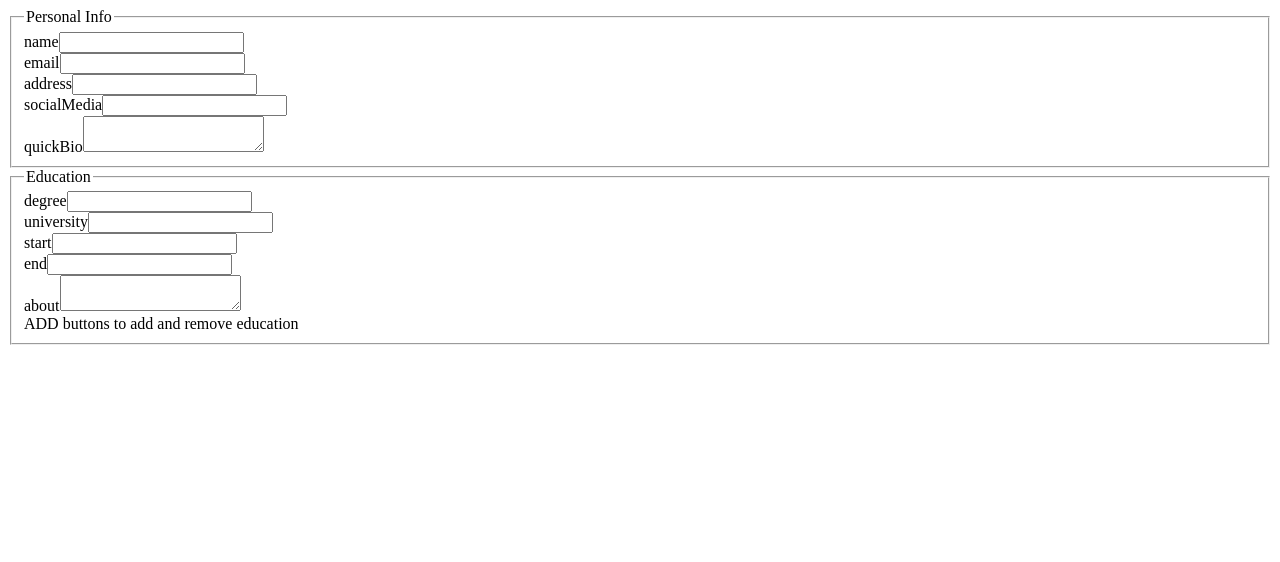
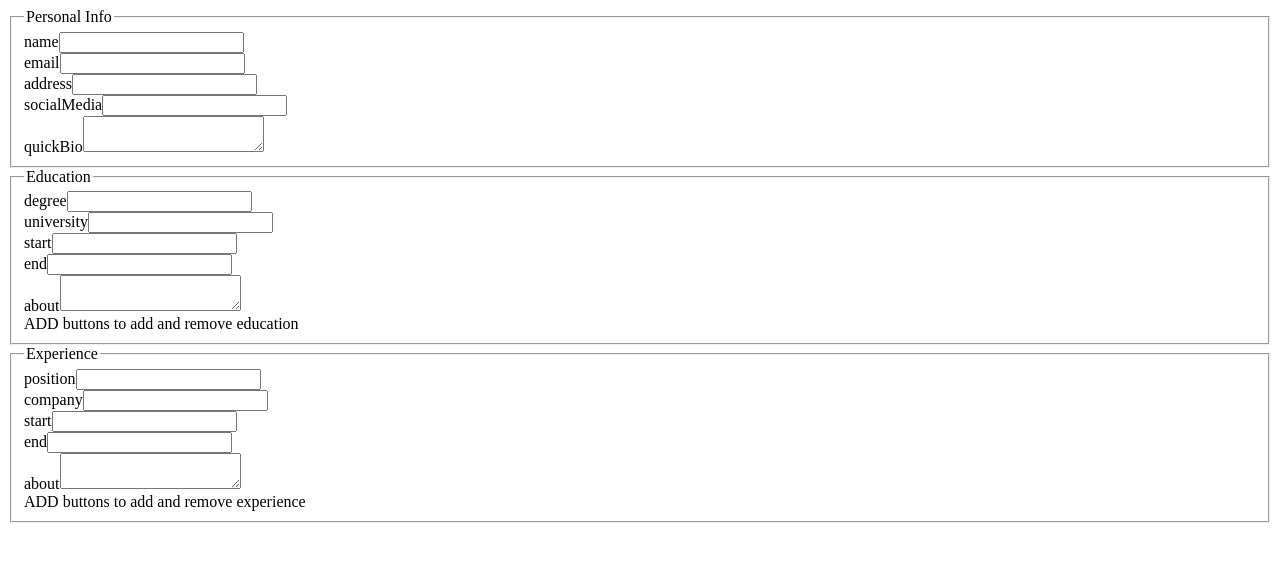
Before and after one commit to J-724/CV-Project, a React app: page / in a window 1280 px wide. Shown: the top 562 px of the page. Built offline with nearby package versions, Linux system fonts and the light colour scheme.

Commit message:
ChangeExperience added and working && some minor type changes

```diff
--- a/src/App.js
+++ b/src/App.js
@@ -18,16 +18,17 @@ class App extends React.Component {
           id: uniqid(),
         },
       ],
-      workExperience:[
+      experience:[
         {
           ...Experience,
+          id: uniqid(),
         }
       ],
 
     }
     this.ChangePersonalInfo = this.ChangePersonalInfo.bind(this);
     this.ChangeEducation = this.ChangeEducation.bind(this);
-    this.onChange = this.onChange.bind(this);
+    this.ChangeExperience = this.ChangeExperience.bind(this);
   }
 
   ChangePersonalInfo = (e) => {
@@ -61,9 +62,26 @@ class App extends React.Component {
                                   console.log(this.state.education);
   }
 
-  onChange = (category, id) => (event) => {
+  ChangeExperience = (id) => (event) => {
+    const { name, value } = event.target;
+    const newExpInfo = this.state.experience.map(item => {
+      if ( item.id === id) {
+        return {
+          ...item,
+          [name]: value,
+        }
+      }
+      return item;
+    });
+    this.setState({
+      experience: newExpInfo
+    });
+                                  console.log('Experience Change !!!');
+                                  console.log(id+' id');
+                                  console.log(this.state.experience);
+  }
 
-  }
+
 
   render() {
     return (
@@ -74,6 +92,7 @@ class App extends React.Component {
           experience={this.state.experience}
           ChangePersonalInfo={this.ChangePersonalInfo}
           ChangeEducation={this.ChangeEducation}
+          ChangeExperience={this.ChangeExperience}
         />
         <View
           personalInfo={this.state.personalInfo}
--- a/src/components/cvForm/Education.js
+++ b/src/components/cvForm/Education.js
@@ -28,7 +28,7 @@ class Education extends Component {
                 <TextInput
                     id={`${this.props.id}`}
                     value={this.props.degree}
-                    placeholder='degree'
+                    placeholder='Degree'
                     name='degree'
                     onChange={(e) => this.props.onChange(this.props.id, e)}
                 />
--- a/src/components/cvForm/Experience.js
+++ b/src/components/cvForm/Experience.js
@@ -3,58 +3,47 @@ import TextInput from './TextInput';
 import TextArea from './TextArea';
 
 class Experience extends Component {
-    constructor(props) {
-        super(props);
-        this.state = {
-
-        }
-    }
 
     render() {
         return (
             <div className="Experience">
                 <TextInput
-                    divId={`div-${this.props.id}`}
-                    id={this.props.id}
-                    value={this.props.degree}
+                    id={`${this.props.id}`}
+                    value={this.props.position}
                     placeholder='Position'
-                    name='Position'
-                    onChange={(e) => this.props.onChange(e)}
+                    name='position'
+                    onChange={(e) => this.props.onChange(this.props.id, e)}
                 />
                 <TextInput
-                    divId={`div-${this.props.id}`}
-                    id={this.props.id}
-                    value={this.props.degree}
+                    id={`${this.props.id}`}
+                    value={this.props.company}
                     placeholder='Company'
-                    name='Company'
-                    onChange={(e) => this.props.onChange(e)}
+                    name='company'
+                    onChange={(e) => this.props.onChange(this.props.id, e)}
                 />
                 <TextInput
-                   divId={`div-${this.props.id}`}
-                   id={this.props.id}
-                   value={this.props.degree}
+                   id={`${this.props.id}`}
+                   value={this.props.start}
                    placeholder='Start'
-                   name='Start'
-                   onChange={(e) => this.props.onChange(e)}
+                   name='start'
+                   onChange={(e) => this.props.onChange(this.props.id, e)}
                 />
                 <TextInput
-                    divId={`div-${this.props.id}`}
-                    id={this.props.id}
-                    value={this.props.degree}
+                    id={`${this.props.id}`}
+                    value={this.props.end}
                     placeholder='End'
-                    name='End'
-                    onChange={(e) => this.props.onChange(e)}
+                    name='end'
+                    onChange={(e) => this.props.onChange(this.props.id, e)}
                 />
                 <TextArea
-                    divId={`div-${this.props.id}`}
-                    id={this.props.id}
-                    value={this.props.degree}
+                    id={`${this.props.id}`}
+                    value={this.props.about}
                     placeholder='Write some details about'
-                    name='About'
-                    onChange={(e) => this.props.onChange(e)}
+                    name='about'
+                    onChange={(e) => this.props.onChange(this.props.id, e)}
                 />
 
-                ADD buttons to add and remove education
+                ADD buttons to add and remove experience
             </div>
         )
     }
--- a/src/components/cvForm/Form.js
+++ b/src/components/cvForm/Form.js
@@ -22,6 +22,21 @@ class Form extends Component {
       )
     })
 
+    const experienceElements = this.props.experience.map( element => {
+      return (
+        <Experience
+          key={element.id}
+          id={element.id}
+          position={element.position}
+          company={element.company}
+          start={element.start}
+          end={element.end}
+          about={element.about}
+          onChange={this.props.ChangeExperience}
+        />
+      )
+    })
+
 
     return (
       <div className="builder">
@@ -35,17 +50,11 @@ class Form extends Component {
         <fieldset>
           <legend>Education</legend>
           {educationElements}
-          {/* <Education
-            education={this.props.education}
-            onChange={this.props.ChangeEducation}
-          /> */}
         </fieldset>
-        {/* <fieldset>
+        <fieldset>
           <legend>Experience</legend>
-          <Experience
-            onChange={this.props.onChange}
-          />
-        </fieldset> */}
+          {experienceElements}
+        </fieldset>
       </div>
     );
   }
```
Also changed, not shown: 2 other files (tests, documents, lock files or other folders).
